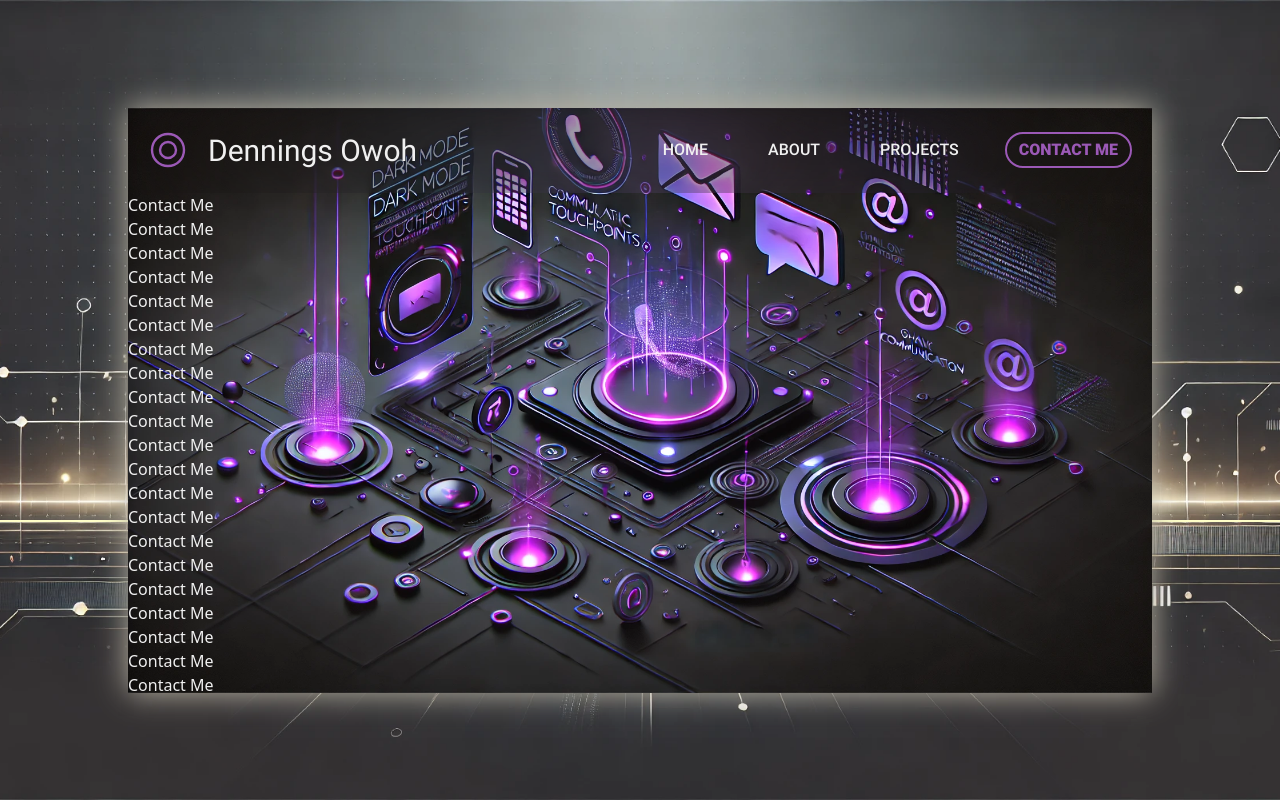
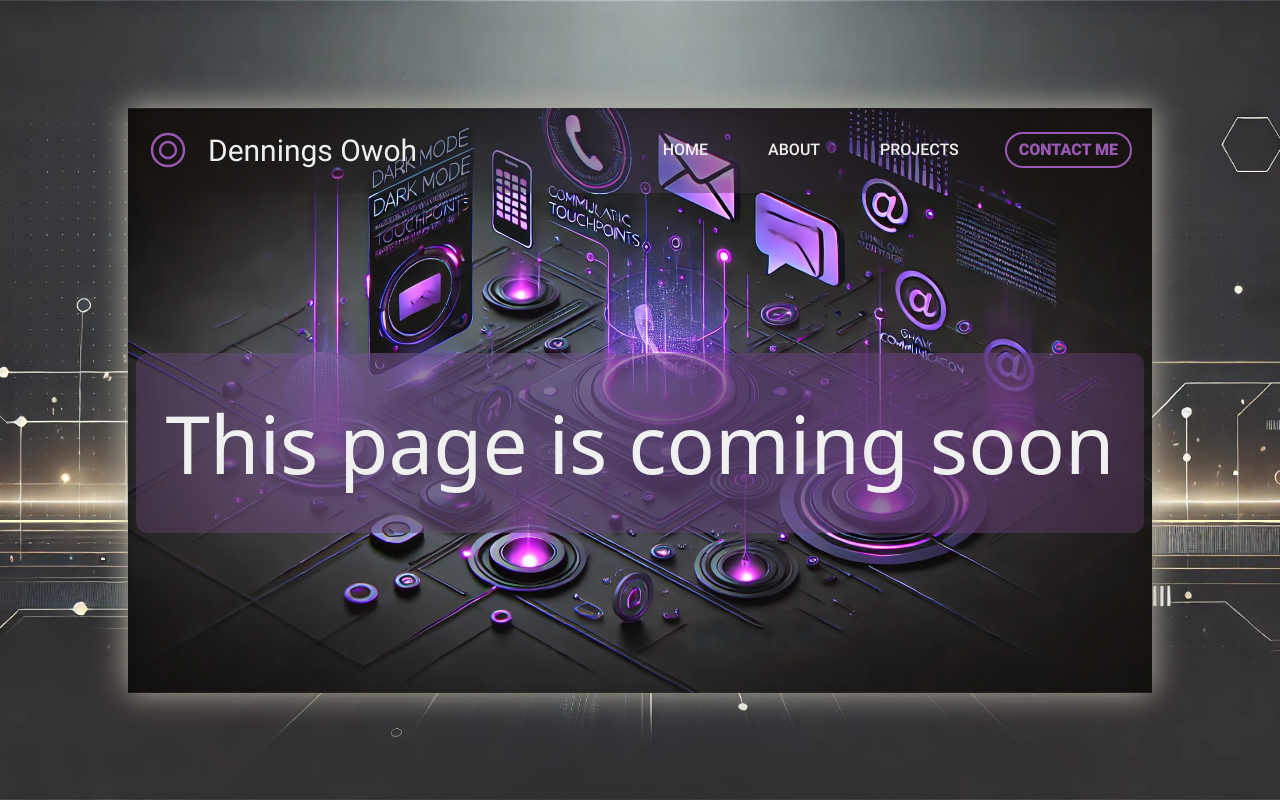
Before and after one commit to ArinzeGit/My-Portfolio-Website, a Next.js app: page /contact-me in a window 1280 px wide. Built offline with nearby package versions, Linux system fonts and the light colour scheme.

Commit message:
Chore: Edit placeholder text in projects page

```diff
--- a/src/app/contact-me/page.tsx
+++ b/src/app/contact-me/page.tsx
@@ -1,88 +1,20 @@
 "use client";
 import { useThemeColor } from "@/app/context/ThemeContext";
+import TranslucentCard from "@/components/TranslucentCard";
 
 const ContactMe = () => {
   const themeColor = useThemeColor();
   return (
     <div className="bg-[url('/images/contact-me-page-background.webp')] bg-cover bg-center min-h-full pt-[85px]">
       <div
-        className="w-[max(80vw,870px)] sm:h-[max(calc(35vw-85px),500px)] overflow-auto scrollbar-thin"
+        className="w-[max(80vw,870px)] sm:h-[max(calc(35vw-85px),500px)] overflow-auto scrollbar-thin flex items-center justify-center"
         style={{
           scrollbarColor: `${themeColor} #1F1F1F`, // Set thumb color and track color
         }}
       >
-        <p>Contact Me</p>
-        <p>Contact Me</p>
-        <p>Contact Me</p>
-        <p>Contact Me</p>
-        <p>Contact Me</p>
-        <p>Contact Me</p>
-        <p>Contact Me</p>
-        <p>Contact Me</p>
-        <p>Contact Me</p>
-        <p>Contact Me</p>
-        <p>Contact Me</p>
-        <p>Contact Me</p>
-        <p>Contact Me</p>
-        <p>Contact Me</p>
-        <p>Contact Me</p>
-        <p>Contact Me</p>
-        <p>Contact Me</p>
-        <p>Contact Me</p>
-        <p>Contact Me</p>
-        <p>Contact Me</p>
-        <p>Contact Me</p>
-        <p>Contact Me</p>
-        <p>Contact Me</p>
-        <p>Contact Me</p>
-        <p>Contact Me</p>
-        <p>Contact Me</p>
-        <p>Contact Me</p>
-        <p>Contact Me</p>
-        <p>Contact Me</p>
-        <p>Contact Me</p>
-        <p>Contact Me</p>
-        <p>Contact Me</p>
-        <p>Contact Me</p>
-        <p>Contact Me</p>
-        <p>Contact Me</p>
-        <p>Contact Me</p>
-        <p>Contact Me</p>
-        <p>Contact Me</p>
-        <p>Contact Me</p>
-        <p>Contact Me</p>
-        <p>Contact Me</p>
-        <p>Contact Me</p>
-        <p>Contact Me</p>
-        <p>Contact Me</p>
-        <p>Contact Me</p>
-        <p>Contact Me</p>
-        <p>Contact Me</p>
-        <p>Contact Me</p>
-        <p>Contact Me</p>
-        <p>Contact Me</p>
-        <p>Contact Me</p>
-        <p>Contact Me</p>
-        <p>Contact Me</p>
-        <p>Contact Me</p>
-        <p>Contact Me</p>
-        <p>Contact Me</p>
-        <p>Contact Me</p>
-        <p>Contact Me</p>
-        <p>Contact Me</p>
-        <p>Contact Me</p>
-        <p>Contact Me</p>
-        <p>Contact Me</p>
-        <p>Contact Me</p>
-        <p>Contact Me</p>
-        <p>Contact Me</p>
-        <p>Contact Me</p>
-        <p>Contact Me</p>
-        <p>Contact Me</p>
-        <p>Contact Me</p>
-        <p>Contact Me</p>
-        <p>Contact Me</p>
-        <p>Contact Me</p>
+        <TranslucentCard className="text-[80px] bg-contactMePrimary">
+          <p>This page is coming soon</p>
+        </TranslucentCard>
       </div>
     </div>
   );
```
